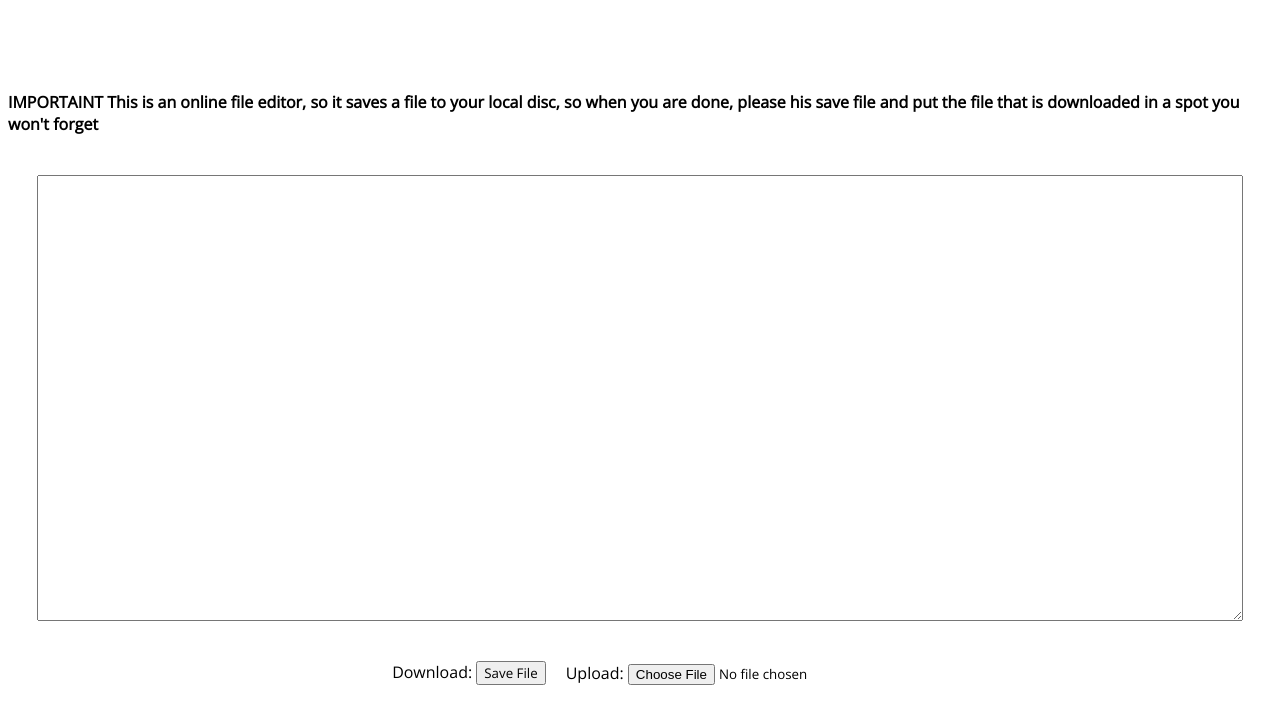
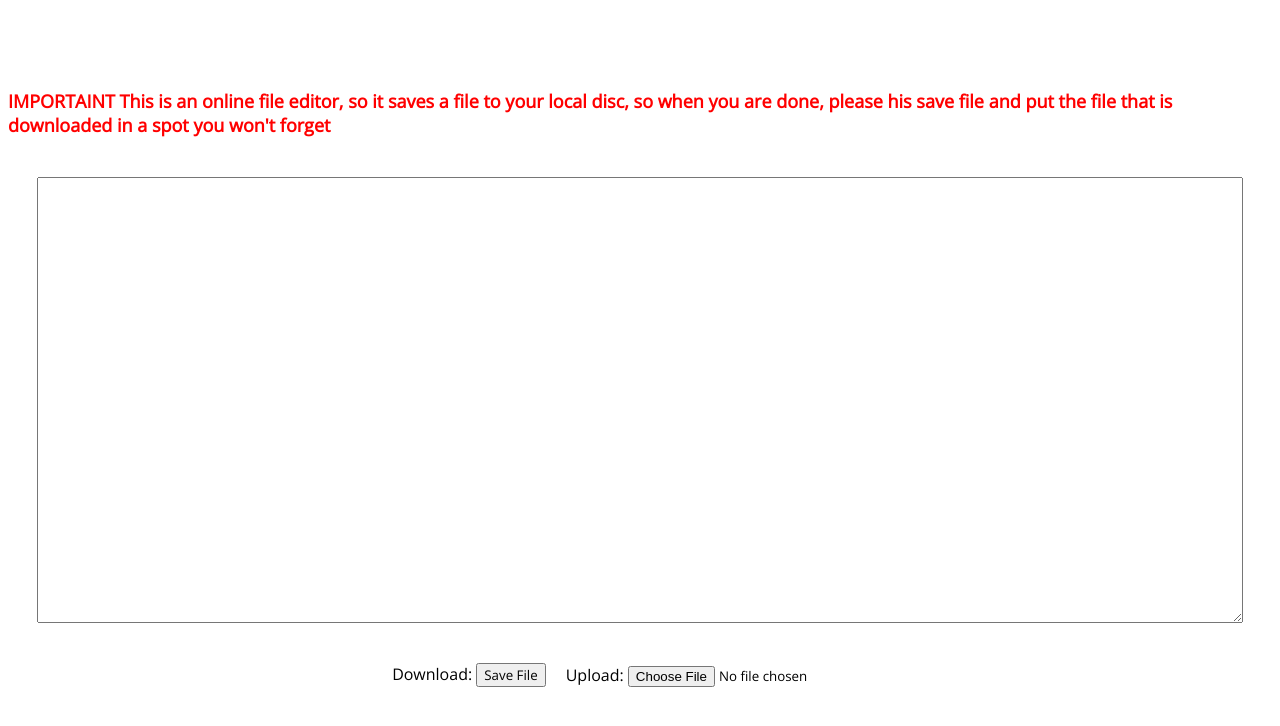
Before and after one commit to duck123acb/notes, a plain HTML site: page index.html in a window 1280 px wide. Drawn offline with nearby package versions, Linux system fonts and the light colour scheme.

Commit message:
make bold actually bold

```diff
--- a/styles.css
+++ b/styles.css
@@ -27,5 +27,7 @@ body {
 }
 
 .bold {
-	font-weight: bolder;
+	font-weight: bold;
+	color: red;
+	font-size: large;
 }
```
